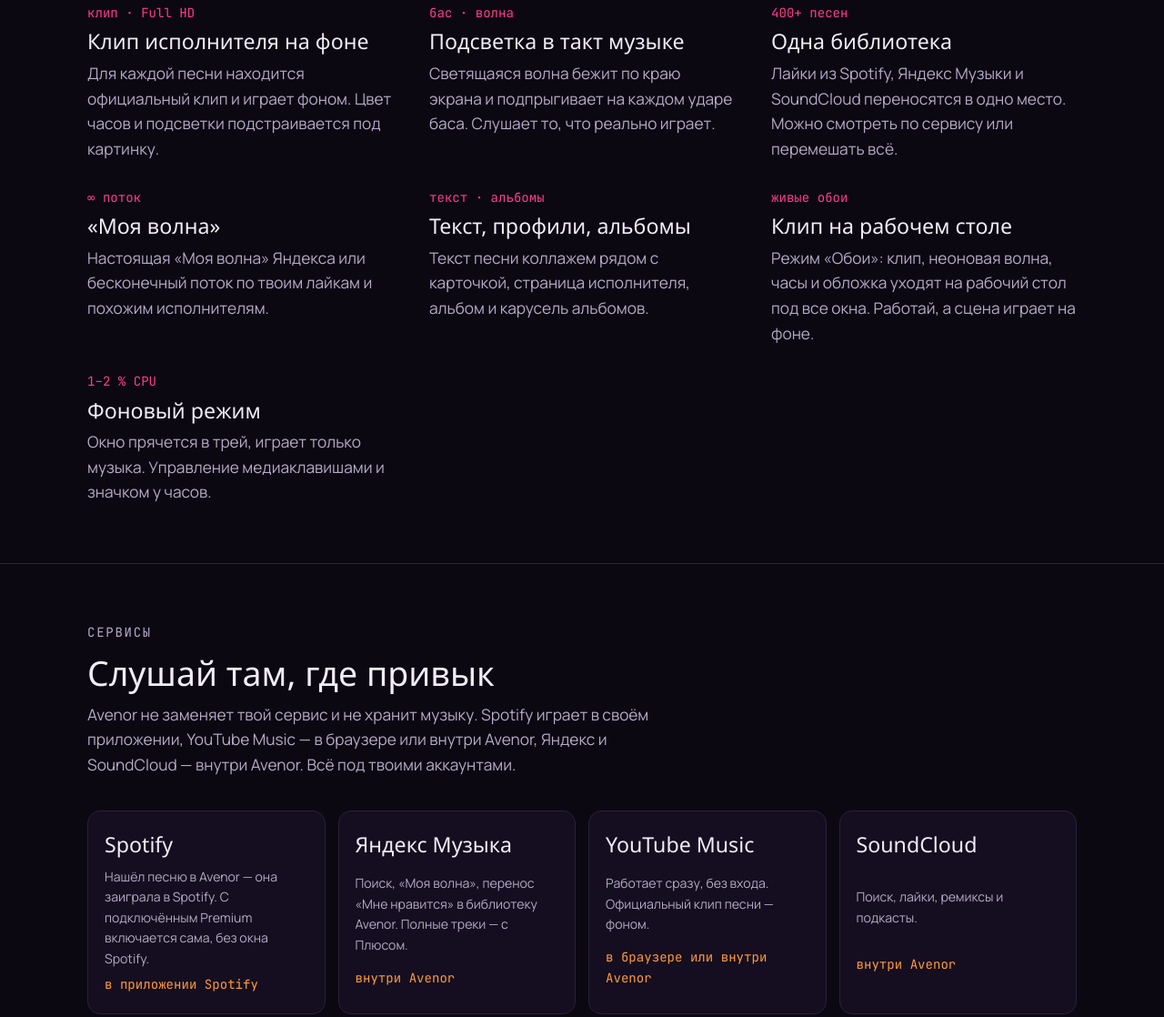
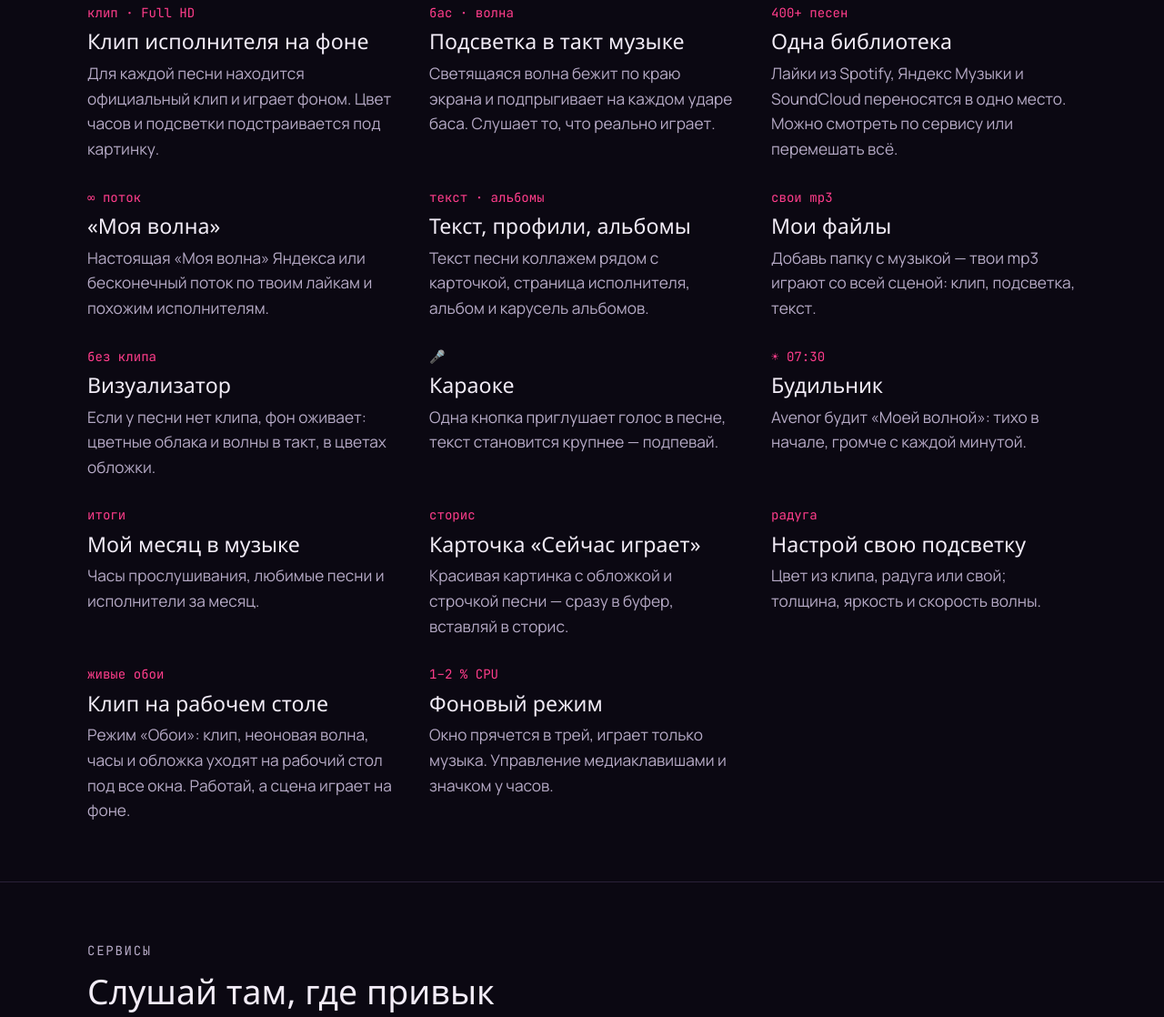
Before and after one commit to damireng/avenor, a plain HTML site: page index.html in a window 1280 px wide. Shown: the part 1631-2749 px from the top of the page at 91% size. Drawn offline with Linux system fonts and the light colour scheme; a web font is replaced by a local one.

Commit message:
Site: Avenor 1.4.0 features
Co-Authored-By: Claude Opus 5.5 <noreply@anthropic.com>

```diff
--- a/index.html
+++ b/index.html
@@ -234,6 +234,13 @@ footer a { color: inherit; text-decoration: underline; text-underline-offset: 3p
         <div class="feature"><span class="k">400+ песен</span><h3>Одна библиотека</h3><p>Лайки из Spotify, Яндекс Музыки и SoundCloud переносятся в одно место. Можно смотреть по сервису или перемешать всё.</p></div>
         <div class="feature"><span class="k">∞ поток</span><h3>«Моя волна»</h3><p>Настоящая «Моя волна» Яндекса или бесконечный поток по твоим лайкам и похожим исполнителям.</p></div>
         <div class="feature"><span class="k">текст · альбомы</span><h3>Текст, профили, альбомы</h3><p>Текст песни коллажем рядом с карточкой, страница исполнителя, альбом и карусель альбомов.</p></div>
+        <div class="feature"><span class="k">свои mp3</span><h3>Мои файлы</h3><p>Добавь папку с музыкой — твои mp3 играют со всей сценой: клип, подсветка, текст.</p></div>
+        <div class="feature"><span class="k">без клипа</span><h3>Визуализатор</h3><p>Если у песни нет клипа, фон оживает: цветные облака и волны в такт, в цветах обложки.</p></div>
+        <div class="feature"><span class="k">🎤</span><h3>Караоке</h3><p>Одна кнопка приглушает голос в песне, текст становится крупнее — подпевай.</p></div>
+        <div class="feature"><span class="k">☀ 07:30</span><h3>Будильник</h3><p>Avenor будит «Моей волной»: тихо в начале, громче с каждой минутой.</p></div>
+        <div class="feature"><span class="k">итоги</span><h3>Мой месяц в музыке</h3><p>Часы прослушивания, любимые песни и исполнители за месяц.</p></div>
+        <div class="feature"><span class="k">сторис</span><h3>Карточка «Сейчас играет»</h3><p>Красивая картинка с обложкой и строчкой песни — сразу в буфер, вставляй в сторис.</p></div>
+        <div class="feature"><span class="k">радуга</span><h3>Настрой свою подсветку</h3><p>Цвет из клипа, радуга или свой; толщина, яркость и скорость волны.</p></div>
         <div class="feature"><span class="k">живые обои</span><h3>Клип на рабочем столе</h3><p>Режим «Обои»: клип, неоновая волна, часы и обложка уходят на рабочий стол под все окна. Работай, а сцена играет на фоне.</p></div>
         <div class="feature"><span class="k">1–2 % CPU</span><h3>Фоновый режим</h3><p>Окно прячется в трей, играет только музыка. Управление медиаклавишами и значком у часов.</p></div>
       </div>
@@ -299,7 +306,7 @@ footer a { color: inherit; text-decoration: underline; text-underline-offset: 3p
         <div><dt>Система</dt><dd>Windows 10 / 11, 64-бит</dd></div>
         <div><dt>Размер</dt><dd>84 МБ</dd></div>
         <div><dt>Интернет</dt><dd>Для музыки, клипов и проверки ключа</dd></div>
-        <div><dt>Версия</dt><dd>1.3.0</dd></div>
+        <div><dt>Версия</dt><dd>1.4.0</dd></div>
       </dl>
     </div>
   </section>
```
